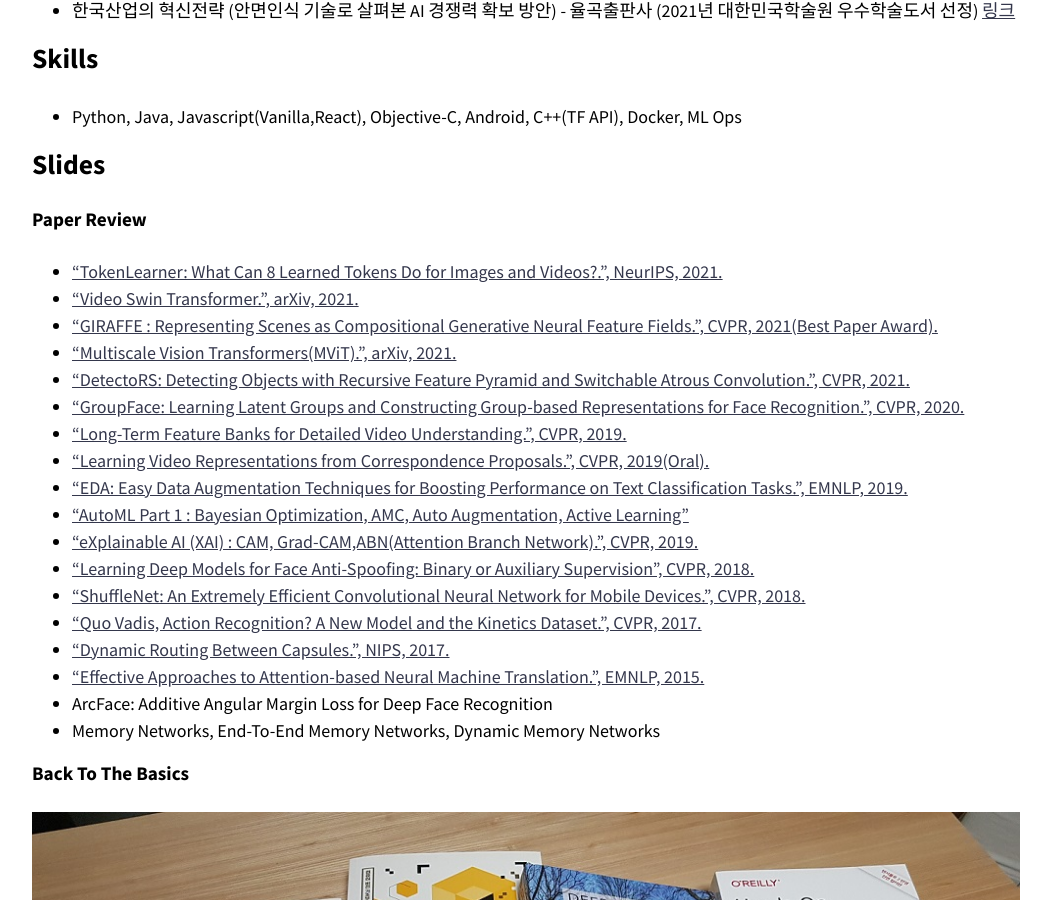
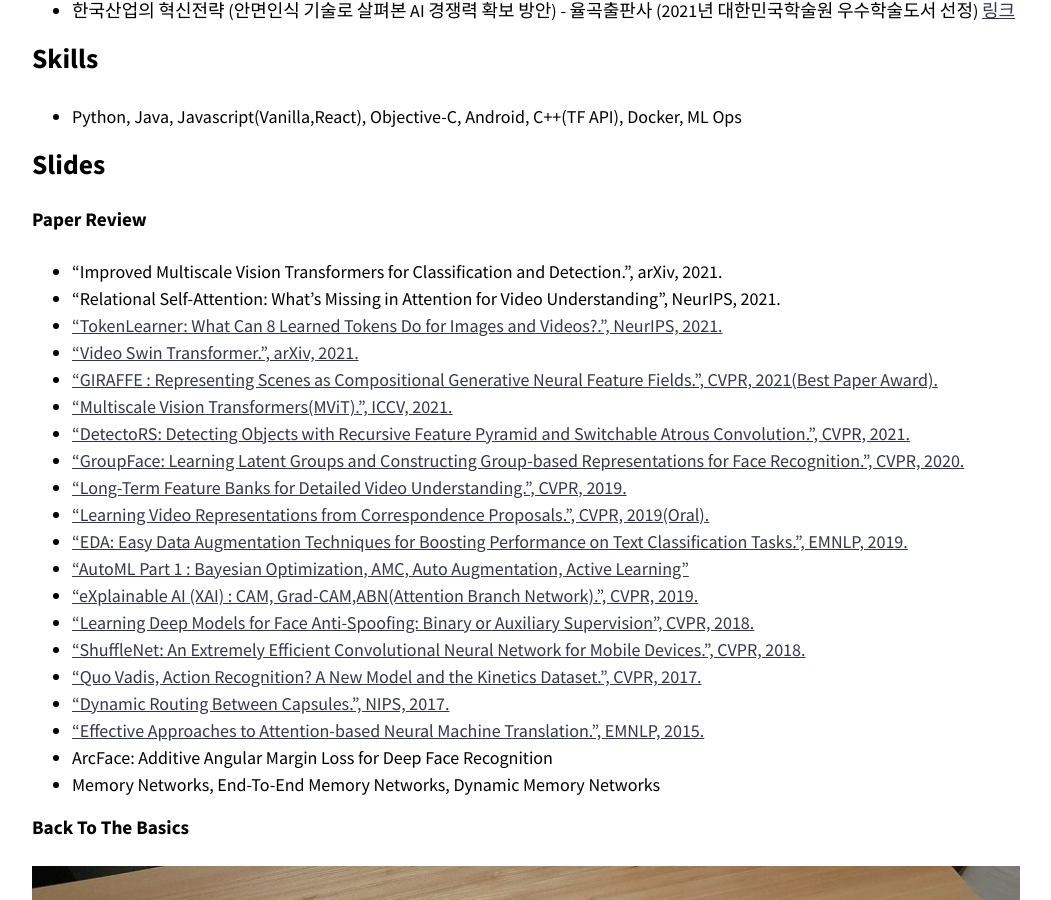
Before and after one commit to healess/healess.github.io, a Jekyll site: the page built from index.md, in a window 1280 px wide and 900 px high, scrolled down 2676 px. Shown: the whole window, without its empty margins (114-1165 px from the left). Built offline with Jekyll 4.4.1, drawn with Linux system fonts in a browser that asks for light colours; nearby versions of some CDN libraries.

Commit message:
Update index.md

```diff
--- a/index.md
+++ b/index.md
@@ -84,12 +84,14 @@ entries_layout: grid
 
 ## Slides
 #### Paper Review
+* "Improved Multiscale Vision Transformers for Classification and Detection.", arXiv, 2021.
+* "Relational Self-Attention: What's Missing in Attention for Video Understanding", NeurIPS, 2021.
 * ["TokenLearner: What Can 8 Learned Tokens Do for Images and
 Videos?.", NeurIPS, 2021.](https://healess.github.io/paper/Paper-TokenLearner/)
 * ["Video Swin Transformer.", arXiv, 2021.](https://healess.github.io/paper/Paper-Video-Swin-Transformer/)
 * ["GIRAFFE : Representing Scenes as Compositional Generative Neural Feature Fields.", CVPR, 2021(Best Paper Award).
 ](https://www.slideshare.net/healess/paper-giraffe-representing-scenes-as-compositional-generative-neural-feature-fields)
-* ["Multiscale Vision Transformers(MViT).", arXiv, 2021.
+* ["Multiscale Vision Transformers(MViT).", ICCV, 2021.
 ](https://www.slideshare.net/healess/paper-multiscale-vision-transformersmvit)
 * ["DetectoRS: Detecting Objects with Recursive Feature Pyramid and Switchable Atrous Convolution.", CVPR, 2021.
 ](https://www.slideshare.net/healess/paper-detectors-for-object-detection)
```
